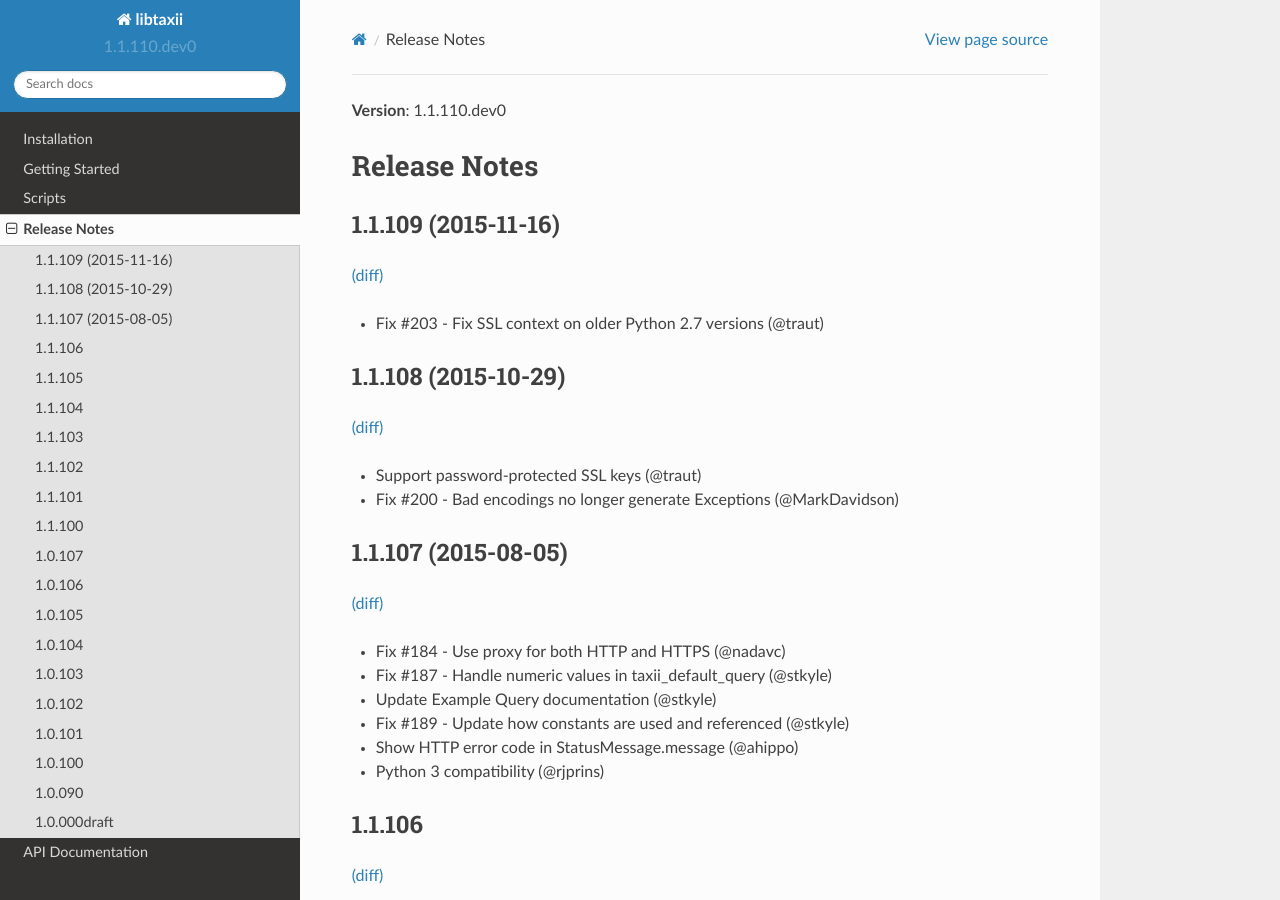
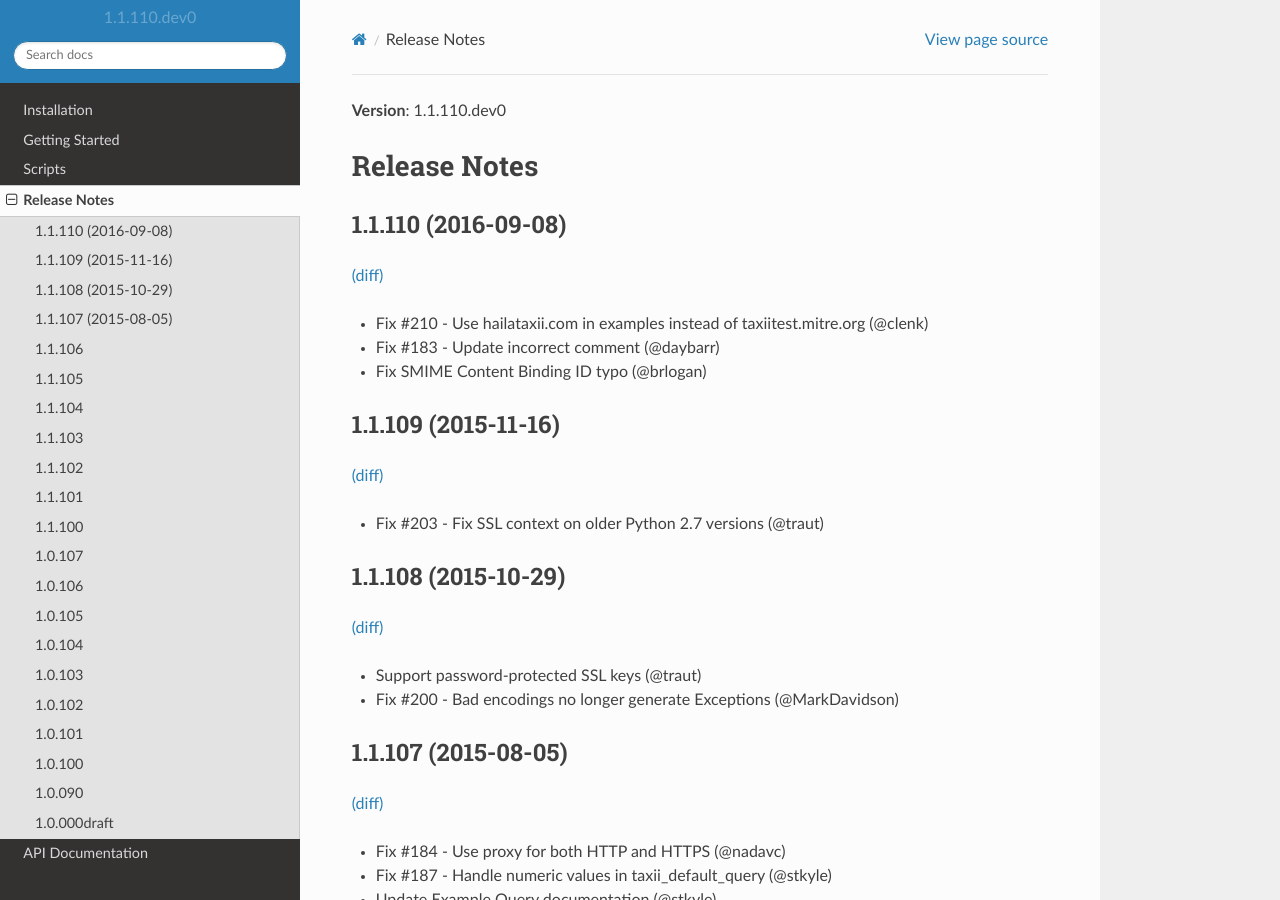
Before and after one commit to TAXIIProject/libtaxii, a Sphinx documentation site: the page built from docs/changes.rst, in a window 1280 px wide and 900 px high. Built offline with Sphinx 7.4.7 and the Read the Docs theme 2.0.0, drawn with Linux system fonts in a browser that asks for light colours.

Commit message:
Update changelog for 1.1.110

```diff
--- a/docs/changes.rst
+++ b/docs/changes.rst
@@ -1,5 +1,13 @@
 Release Notes
 =============
+
+1.1.110 (2016-09-08)
+--------------------
+`(diff) <https://github.com/TAXIIProject/libtaxii/compare/1.1.109...1.1.110>`__
+
+- Fix #210 - Use hailataxii.com in examples instead of taxiitest.mitre.org (@clenk)
+- Fix #183 - Update incorrect comment (@daybarr)
+- Fix SMIME Content Binding ID typo (@brlogan)
 
 1.1.109 (2015-11-16)
 --------------------
```
